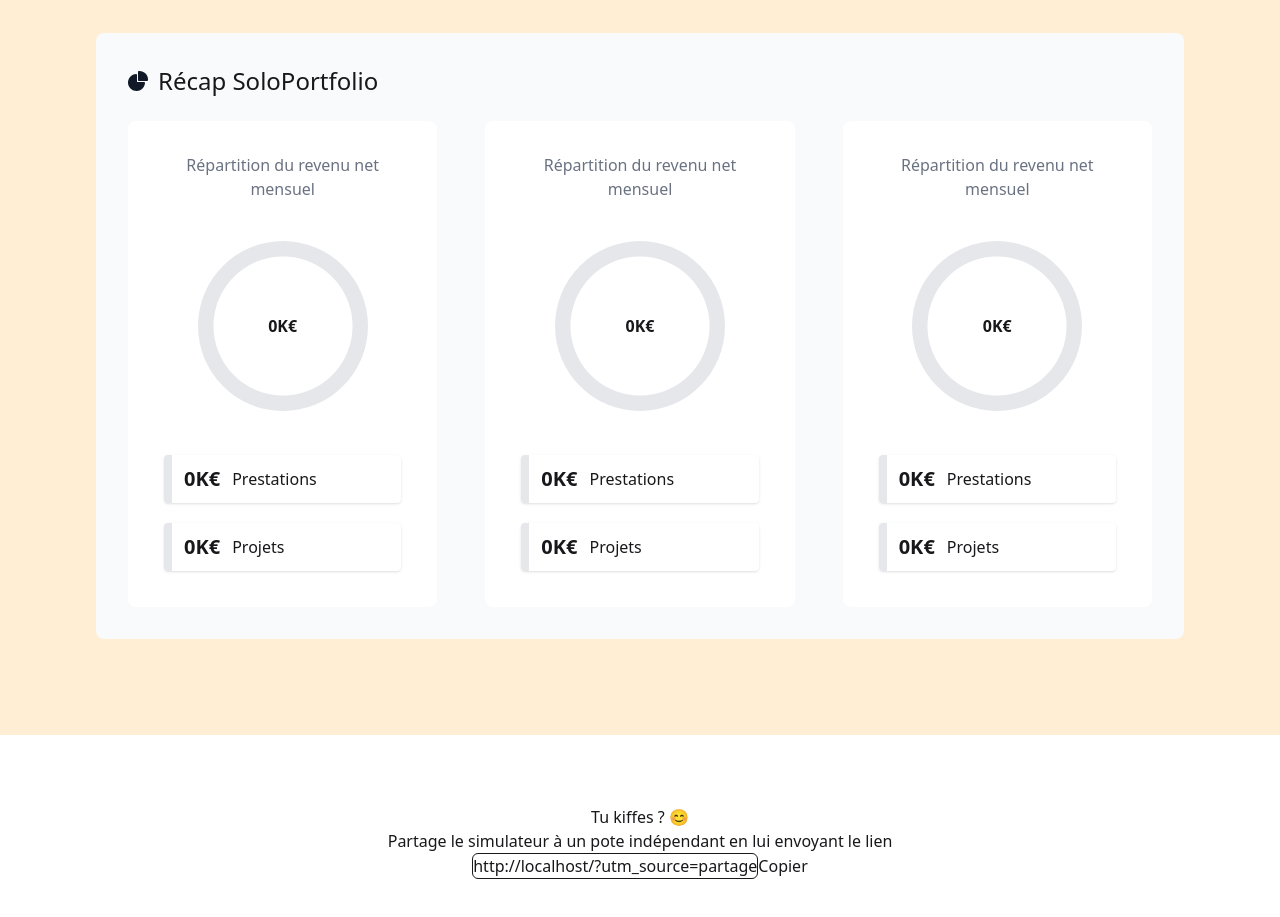
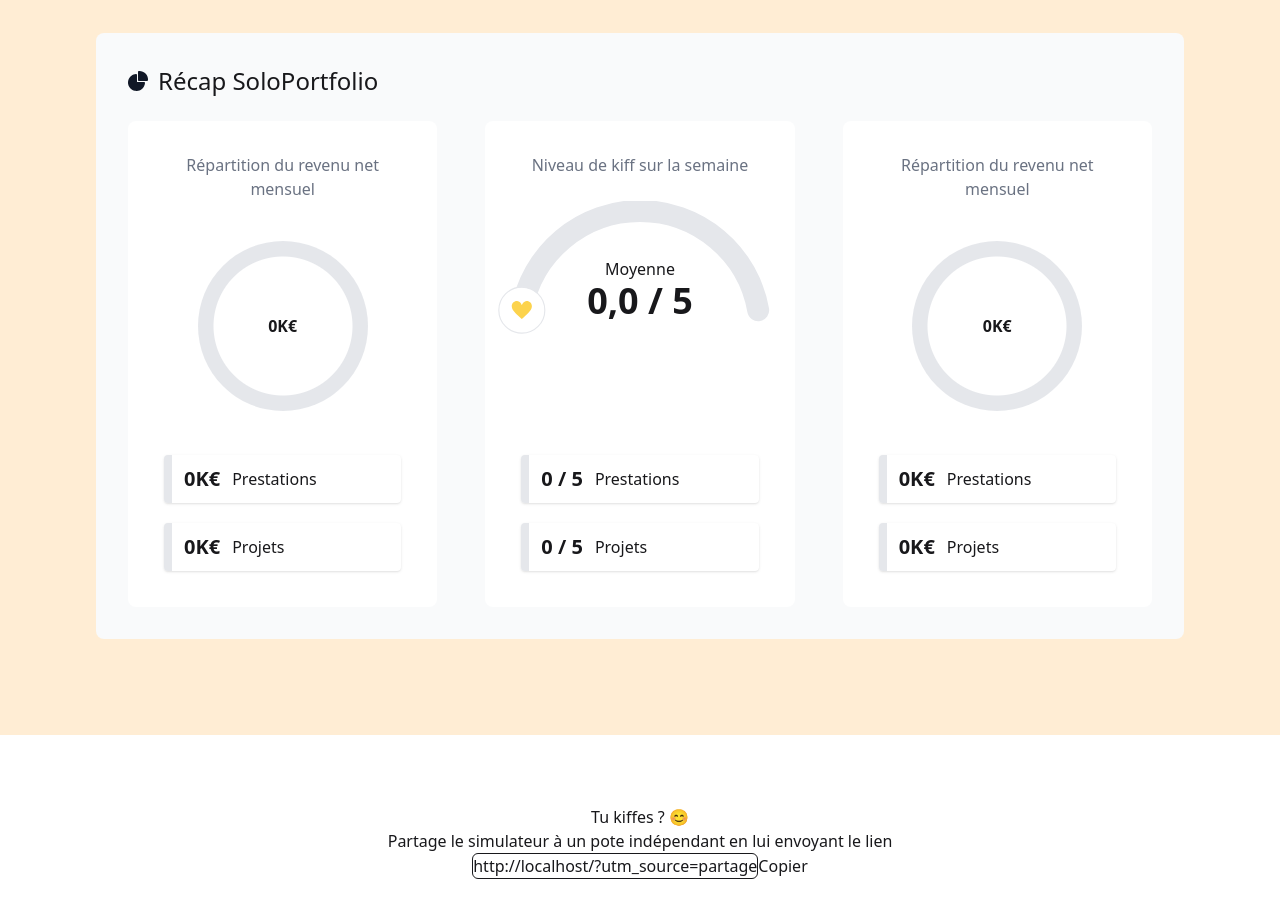
Before and after one commit to troptropcontent/freelance_revenue_simulator, a React (Vite) app in the folder frontend/: page / in a window 1280 px wide. Shown: the part 1640-2557 px from the top of the page. Built offline with nearby package versions, Linux system fonts and the light colour scheme.

Commit message:
generate average enjoymen graph

```diff
--- a/frontend/public/tailwind_output.css
+++ b/frontend/public/tailwind_output.css
@@ -26,6 +26,7 @@
     --color-gray-500: oklch(55.1% 0.027 264.364);
     --color-gray-600: oklch(44.6% 0.03 256.802);
     --color-gray-700: oklch(37.3% 0.034 259.733);
+    --color-gray-800: oklch(27.8% 0.033 256.848);
     --color-gray-900: oklch(21% 0.034 264.665);
     --color-black: #000;
     --color-white: #fff;
@@ -48,6 +49,7 @@
     --radius-sm: 0.25rem;
     --radius-md: 0.375rem;
     --radius-lg: 0.5rem;
+    --drop-shadow-md: 0 3px 3px rgb(0 0 0 / 0.12);
     --ease-out: cubic-bezier(0, 0, 0.2, 1);
     --ease-in-out: cubic-bezier(0.4, 0, 0.2, 1);
     --default-transition-duration: 150ms;
@@ -2155,8 +2157,14 @@
   .right-\[-16px\] {
     right: -16px;
   }
+  .bottom-0 {
+    bottom: calc(var(--spacing) * 0);
+  }
   .bottom-\[-30px\] {
     bottom: -30px;
+  }
+  .bottom-\[15px\] {
+    bottom: 15px;
   }
   .left-4 {
     left: calc(var(--spacing) * 4);
@@ -2419,6 +2427,9 @@
   }
   .mt-\[30px\] {
     margin-top: 30px;
+  }
+  .mt-auto {
+    margin-top: auto;
   }
   .mb-\[174px\] {
     margin-bottom: 174px;
@@ -2583,6 +2594,9 @@
   .inline {
     display: inline;
   }
+  .inline-flex {
+    display: inline-flex;
+  }
   .table {
     display: table;
   }
@@ -2748,6 +2762,9 @@
   .justify-center {
     justify-content: center;
   }
+  .justify-end {
+    justify-content: flex-end;
+  }
   .gap-1 {
     gap: calc(var(--spacing) * 1);
   }
@@ -2783,6 +2800,9 @@
   }
   .gap-y-6 {
     row-gap: calc(var(--spacing) * 6);
+  }
+  .overflow-visible {
+    overflow: visible;
   }
   .rounded {
     border-radius: 0.25rem;
@@ -2935,6 +2955,9 @@
   }
   .mask-repeat {
     mask-repeat: repeat;
+  }
+  .fill-gray-800 {
+    fill: var(--color-gray-800);
   }
   .p-0 {
     padding: calc(var(--spacing) * 0);
@@ -3065,6 +3088,9 @@
   }
   .text-gray-700 {
     color: var(--color-gray-700);
+  }
+  .text-gray-800 {
+    color: var(--color-gray-800);
   }
   .text-gray-900 {
     color: var(--color-gray-900);
@@ -3118,6 +3144,11 @@
         }
       }
     }
+  }
+  .drop-shadow-md {
+    --tw-drop-shadow-size: drop-shadow(0 3px 3px var(--tw-drop-shadow-color, rgb(0 0 0 / 0.12)));
+    --tw-drop-shadow: drop-shadow(var(--drop-shadow-md));
+    filter: var(--tw-blur,) var(--tw-brightness,) var(--tw-contrast,) var(--tw-grayscale,) var(--tw-hue-rotate,) var(--tw-invert,) var(--tw-saturate,) var(--tw-sepia,) var(--tw-drop-shadow,);
   }
   .filter {
     filter: var(--tw-blur,) var(--tw-brightness,) var(--tw-contrast,) var(--tw-grayscale,) var(--tw-hue-rotate,) var(--tw-invert,) var(--tw-saturate,) var(--tw-sepia,) var(--tw-drop-shadow,);
--- a/frontend/src/App.tsx
+++ b/frontend/src/App.tsx
@@ -9,6 +9,7 @@ import { useState } from "react";
 import { Models } from "./components/simulator/constants";
 import { ModelCard } from "./components/simulator/results/ModelCard";
 import { NetRevenueRepartition } from "./components/simulator/results/chart_cards/NetRevenueRepartition";
+import { EnjoymentRateRepartition } from "./components/simulator/results/chart_cards/EnjoymentRateRepartition";
 
 function App() {
   const initialValues = useInitialValues();
@@ -59,7 +60,7 @@ function App() {
         </div>
         <div className="grid grid-cols-3 gap-12">
           <NetRevenueRepartition form={form} />
-          <NetRevenueRepartition form={form} />
+          <EnjoymentRateRepartition form={form} />
           <NetRevenueRepartition form={form} />
         </div>
       </div>
--- /dev/null
+++ b/frontend/src/components/simulator/results/chart_cards/EnjoymentRateRepartition.tsx
@@ -0,0 +1,159 @@
+import { UseFormReturn } from "react-hook-form";
+import { Inputs } from "../../inputs/types";
+import { useTranslation } from "react-i18next";
+import { DISABLED_COLOR } from "../shared/constants";
+import { getAverageEnjoymentRate } from "./private/utils";
+import { CollapsibleBadge } from "./private/BadgeCollapsible";
+
+const ENJOYMENT_COLOR = "#FCD34D" as const;
+
+interface GaugeChartProps {
+    value: number;
+    maxValue: number;
+    label: string;
+}
+
+function GaugeChart({ value, maxValue, label }: GaugeChartProps) {
+    const percentage = Math.min(Math.max(value / maxValue, 0), 1);
+
+    // Format the value display (e.g., "4,5 / 5")
+    const formattedValue = value.toLocaleString('fr-FR', {
+        minimumFractionDigits: 1,
+        maximumFractionDigits: 1
+    });
+
+    // Arc parameters - 180° semicircle
+    const startAngleDeg = 170; // Left
+    const endAngleDeg = 10;     // Right
+    const totalArcDeg = 160;   // 180 degrees
+
+    // Calculate where the filled arc ends based on percentage
+    const filledEndAngleDeg = startAngleDeg - (percentage * totalArcDeg);
+
+    // Convert to radians for calculations
+    const toRad = (deg: number) => (deg * Math.PI) / 180;
+
+    // SVG dimensions
+    const width = 320;
+    const height = 135;
+    const centerX = 160;
+    const centerY = 130;
+    const radius = 120;
+    const strokeWidth = 22;
+
+    // Calculate point on arc
+    const getPoint = (angleDeg: number) => ({
+        x: centerX + radius * Math.cos(toRad(angleDeg)),
+        y: centerY - radius * Math.sin(toRad(angleDeg))
+    });
+
+    // Create arc path
+    const createArcPath = (startDeg: number, endDeg: number) => {
+        const start = getPoint(startDeg);
+        const end = getPoint(endDeg);
+        const arcSweep = Math.abs(startDeg - endDeg) > 180 ? 1 : 0;
+        return `M ${start.x} ${start.y} A ${radius} ${radius} 0 ${arcSweep} 1 ${end.x} ${end.y}`;
+    };
+
+    // Heart icon position (at the end of filled arc)
+    const heartPos = getPoint(filledEndAngleDeg);
+
+    return (
+        <div className="relative inline-flex flex-col items-center">
+            <svg
+                width={width}
+                height={height}
+                viewBox={`0 0 ${width} ${height}`}
+                fill="none"
+            >
+                {/* Background arc (gray) */}
+                <path
+                    d={createArcPath(startAngleDeg, endAngleDeg)}
+                    fill="none"
+                    stroke={DISABLED_COLOR}
+                    strokeWidth={strokeWidth}
+                    strokeLinecap="round"
+                />
+
+                {/* Filled arc (yellow) */}
+                {percentage > 0 && (
+                    <path
+                        d={createArcPath(startAngleDeg, filledEndAngleDeg)}
+                        fill="none"
+                        stroke={ENJOYMENT_COLOR}
+                        strokeWidth={strokeWidth}
+                        strokeLinecap="round"
+                    />
+                )}
+
+                {/* Heart icon container */}
+                <g transform={`translate(${heartPos.x}, ${heartPos.y})`}>
+                    {/* White circle background with border */}
+                    <circle
+                        r="23"
+                        fill="white"
+                        stroke={DISABLED_COLOR}
+                        strokeWidth="1.15"
+                    />
+                    {/* Heart icon */}
+                    <path
+                        d="M0 13.5L-2.25 11.5C-10.22 4.45 -15.49 -0.2 -15.49 -5.92C-15.49 -10.57 -12.23 -14.23 -7.46 -14.23C-2.21 -14.23 0 -7.87 0 -7.87C0 -7.87 2.69 -14.23 7.46 -14.23C12.23 -14.23 15.49 -10.57 15.49 -5.92C15.49 -0.2 10.22 4.45 2.25 11.52L0 13.5Z"
+                        fill={ENJOYMENT_COLOR}
+                        transform="scale(0.65)"
+                    />
+                </g>
+            </svg>
+            <span className="absolute bottom-[15px] text-center">
+                <p>Moyenne</p>
+                <p className="text-4xl font-bold">{`${formattedValue} / ${maxValue}`}</p>
+            </span>
+        </div>
+    );
+}
+
+function EnjoymentRateRepartition({ form }: { form: UseFormReturn<Inputs> }) {
+    const { t } = useTranslation();
+
+    // Calculate average enjoyment rate from enabled activities
+    const values = form.getValues();
+    const enabledActivities = values.activities.filter(activity => activity.enabled);
+    const missions = enabledActivities.filter(({ type }) => type == "mission")
+    const missions_average = getAverageEnjoymentRate(missions)
+    const projects = enabledActivities.filter(({ type }) => type == "project")
+    const projects_average = getAverageEnjoymentRate(projects)
+
+
+    const averageEnjoyment = getAverageEnjoymentRate(enabledActivities)
+
+    return (
+        <div className="card bg-white! p-8 gap-6 flex flex-col items-center">
+            <p className="text-gray-500 text-center">
+                {t("simulator.results.charts.enjoyment_ventilation.title")}
+            </p>
+            <GaugeChart
+                value={averageEnjoyment}
+                maxValue={5}
+                label={t("simulator.results.charts.enjoyment_ventilation.average")}
+            />
+            <div className="grow"></div>
+            <div className="flex flex-col gap-3 w-full">
+                <CollapsibleBadge color={missions.length > 0 ? ENJOYMENT_COLOR : DISABLED_COLOR} title={`${missions_average} / ${5}`} description={t("simulator.inputs.tabs.mission.name")}>
+                    {
+                        missions.length > 0 && <div className="flex gap-3 flex-col">
+                            {missions.map(({ kind, name, enjoyment_rate }) => <span>{`${enjoyment_rate} / ${5}`}</span>)}
+                        </div>
+                    }
+                </CollapsibleBadge>
+                <CollapsibleBadge color={projects.length > 0 ? ENJOYMENT_COLOR : DISABLED_COLOR} title={`${projects_average} / ${5}`} description={t("simulator.inputs.tabs.project.name")}>
+                    {
+                        projects.length > 0 && <div className="flex gap-3 flex-col">
+                            {projects.map(({ kind, name, enjoyment_rate }) => <span>{`${enjoyment_rate} / ${5}`}</span>)}
+                        </div>
+                    }
+                </CollapsibleBadge>
+            </div>
+        </div >
+    );
+}
+
+export { EnjoymentRateRepartition, GaugeChart };
--- /dev/null
+++ b/frontend/src/components/simulator/results/chart_cards/private/utils.ts
@@ -0,0 +1,15 @@
+import { Inputs } from "src/components/simulator/inputs/types";
+
+const getAverageEnjoymentRate = (activities: Inputs["activities"]): number => {
+  let averageEnjoyment = 0;
+  if (activities.length > 0) {
+    const totalEnjoyment = activities.reduce(
+      (sum, activity) => sum + (activity.enjoyment_rate || 0),
+      0,
+    );
+    averageEnjoyment = totalEnjoyment / activities.length;
+  }
+  return averageEnjoyment;
+};
+
+export { getAverageEnjoymentRate };
--- a/frontend/src/locales/fr/translation.json
+++ b/frontend/src/locales/fr/translation.json
@@ -393,8 +393,8 @@
               "remaining_days_other": "<b>Il te reste {{count, number(maximumFractionDigits: 1)}} jours disponibles !</b>"
             },
             "enjoyment_ventilation": {
-              "title": "Ton niveau de kiff sur la semaine",
-              "rate_label": "<b>{{days}}</b> à {{rate}} de kiff",
+              "title": "Niveau de kiff sur la semaine",
+              "average": "Moyenne",
               "remaining": "<b>Il te reste {{days}} !</b>"
             },
             "value": {
```
Also changed, not shown: frontend/src/components/simulator/results/chart_cards/Frame 2610554.png (added), frontend/src/components/simulator/results/chart_cards/Frame 2610554.svg (added).
